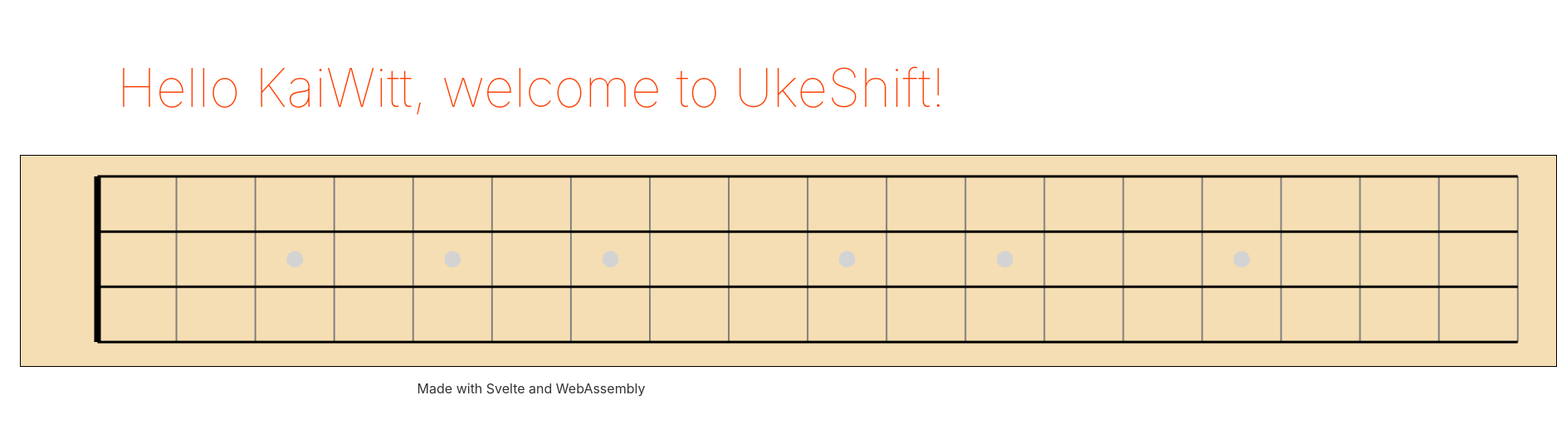
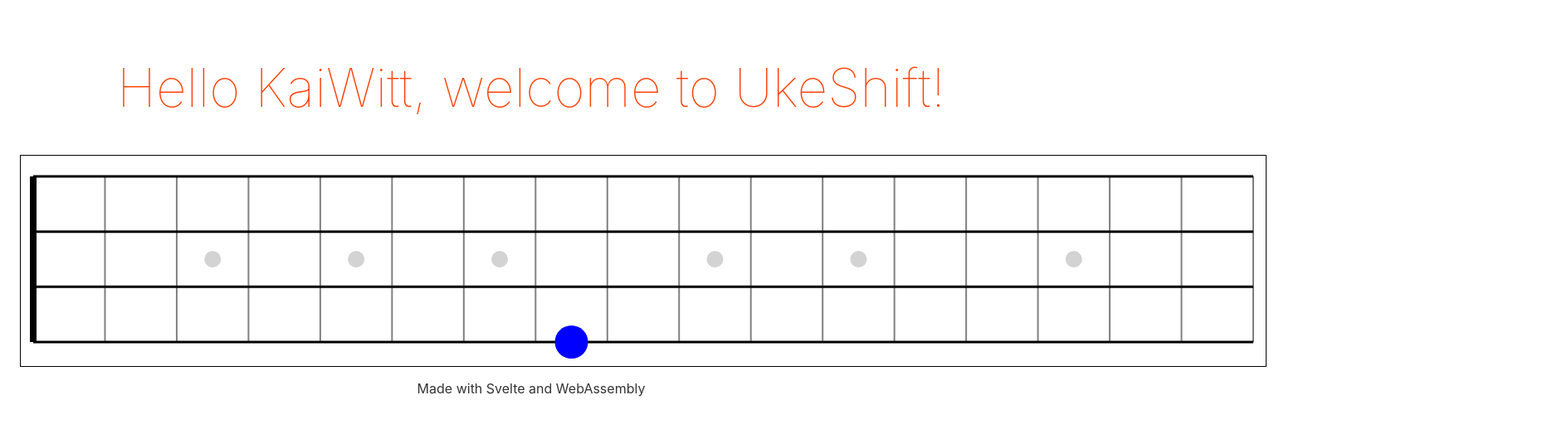
Before and after one commit to KaiWitt/uke-shift, a Svelte app: page / in a window 1280 px wide. Shown: the top 518 px of the page at 83% size, 1876 px wide, since content can reach past the window. Built offline with nearby package versions, Linux system fonts and the light colour scheme.

Commit message:
Create note

```diff
--- a/src/Uke.svelte
+++ b/src/Uke.svelte
@@ -1,8 +1,19 @@
 <script>
-    import { createStrings, createFrets, createNut, createMarks } from "./uke";
-    export let width = 1850;
+    import {
+        createStrings,
+        createFrets,
+        createNut,
+        createMarks,
+        createNote,
+    } from "./uke";
+    export let width = 1500;
     export let height = 250;
-    export let fretCount = 18;
+    export let fretCount = 17;
+    export let chords = [
+        [2, 1, 2, 4],
+        [5, 5, 6, 6],
+        [8, 8, 8, 10],
+    ];
 
     // Uke strings
     let strings = createStrings(width, height);
@@ -28,9 +39,20 @@
     let marks = createMarks(
         nut.x,
         frets.x.slice(-1)[0].x,
+        fretCount,
         height / 2,
-        fretCount,
         10
+    );
+
+    let exampleNote = createNote(
+        8,
+        3,
+        20,
+        strings.y[0].y,
+        strings.y.slice(-1)[0].y,
+        nut.x,
+        frets.x.slice(-1)[0].x,
+        fretCount
     );
 </script>
 
@@ -73,19 +95,18 @@
         {/each}
 
         <!-- Note -->
-        <!-- <svg height={diameter} width={diameter}>
-            <circle cx={radius} cy={radius} r={radius} fill={color} />
-            <text x={radius} y={radius} text-anchor="middle" fill="white"
-                >{number}</text
-            >
-        </svg> -->
+        <circle
+            cx={exampleNote.fret}
+            cy={exampleNote.stringo}
+            r={exampleNote.r}
+            fill="blue"
+        />
     </svg>
 </div>
 
 <style>
     /* div for debugging */
     div {
-        background-color: wheat;
         width: max-content;
         height: max-content;
         border: 1px solid black;
--- a/src/uke.js
+++ b/src/uke.js
@@ -1,13 +1,12 @@
-import { null_to_empty } from "svelte/internal";
 
-export { createStrings, createFrets, createNut, createMarks }
+export { createStrings, createFrets, createNut, createMarks, createNote }
 
 function createStrings(width, height) {
     let strings = {
         color: 'black',
         size: 3,
-        len: 0.925 * width,
-        x1: 0.05 * width,
+        len: 0.98 * width,
+        x1: 0.01 * width,
         y: [
             { y: 0.1 * height },
             { y: (0.1 + 8 / 30) * height },
@@ -20,30 +19,30 @@ function createStrings(width, height) {
     return strings;
 }
 
-function createFrets(firstX, stringY1, stringY2, stringLen, count) {
+function createFrets(firstFretX, firstStringY, lastStringY, stringLen, fretCount) {
     let posX = [];
-    for (let i = 0; i <= count; i++) {
-        let x = { x: firstX + (i / count) * stringLen };
+    for (let i = 0; i <= fretCount; i++) {
+        let x = { x: firstFretX + (i / fretCount) * stringLen };
         posX.push(x);
     }
     let frets = {
         color: "grey",
         size: 2,
         x: posX,
-        y1: stringY1,
-        y2: stringY2,
+        y1: firstStringY,
+        y2: lastStringY,
     };
     console.log('Frets: ', frets);
 
     return frets;
 }
 
-function createNut(x, y1, y2, size) {
+function createNut(x, firstStringY, lastStringY, size) {
     let nut = {
         color: "black",
         size: size,
-        y1: y1,
-        y2: y2,
+        y1: firstStringY,
+        y2: lastStringY,
         x: x
     };
     console.log('Nut: ', nut);
@@ -51,17 +50,32 @@ function createNut(x, y1, y2, size) {
     return nut;
 }
 
-function createMarks(x1, x2, y, fretCount, r) {
+function createMarks(nutX, lastFretX, fretCount, y, r) {
     let marks = [];
-    let step = (x2 - x1) / fretCount;
+    let step = (lastFretX - nutX) / fretCount;
     for (let i = 0; i <= fretCount; i++) {
         if ([3, 5, 7, 10, 12, 15].includes(i)) {
-            let x = { x: x1 + (i - 0.5) * step, y: y, r: r };
+            let x = { x: nutX + (i - 0.5) * step, y: y, r: r };
             marks.push(x);
         }
     }
     console.log('Marks: ', marks);
-    console.log('Step: ', step);
 
     return marks;
 }
+
+function createNote(fret, stringo, r, firstStringY, lastStringY, nutX, lastFretX, fretCount) {
+    let fretStep = (lastFretX - nutX) / fretCount;
+
+    // 4 Strings make 3 sections
+    let stringStep = (lastStringY - firstStringY) / 3;
+
+    let note = {
+        fret: (fret - 0.5) * fretStep + nutX,
+        stringo: stringo * stringStep + firstStringY,
+        r: r,
+    }
+    console.log('Note: ', note);
+
+    return note;
+}
```
